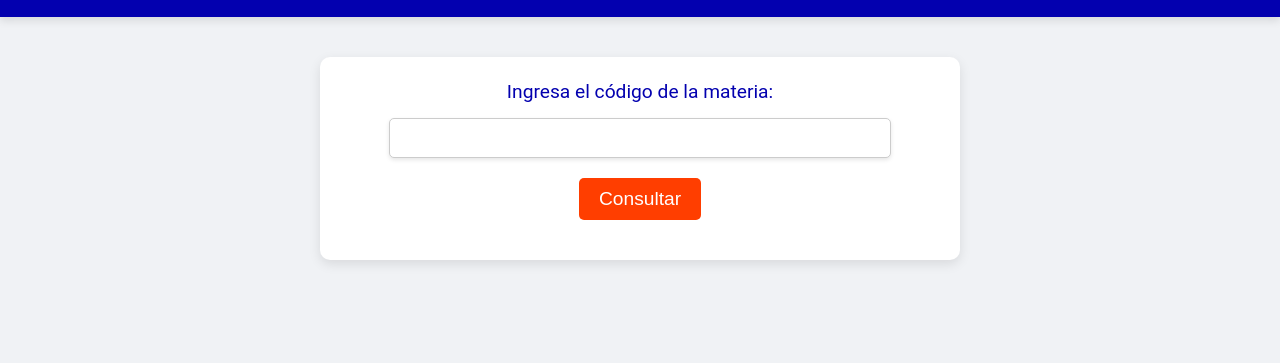
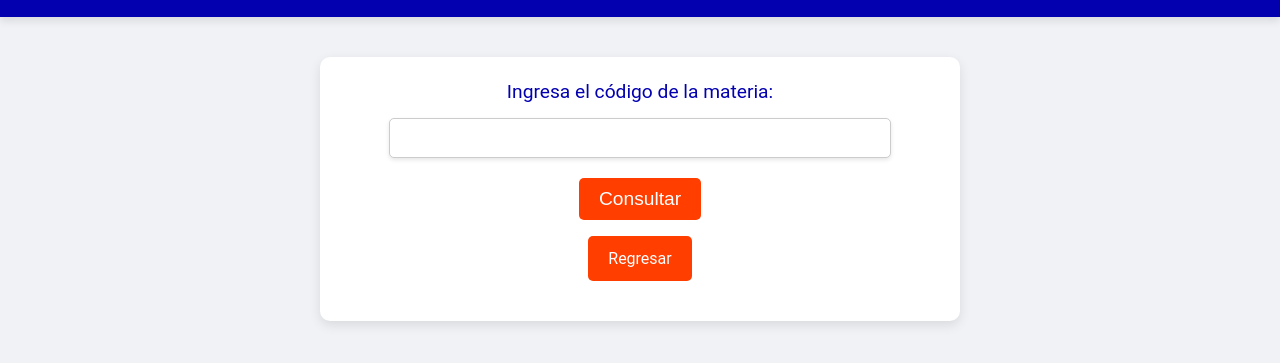
Before and after one commit to Angel290922/ds, a plain HTML site: page Materias.html in a window 1280 px wide. Shown: the part 107-470 px from the top of the page. Drawn offline with Linux system fonts and the light colour scheme.

Commit message:
Update Materias.html

```diff
--- a/Materias.html
+++ b/Materias.html
@@ -16,6 +16,9 @@
             <label for="codigo">Ingresa el código de la materia:</label>
             <input type="text" id="codigo" name="codigo">
             <button type="button" onclick="consultarMateria()">Consultar</button>
+			<ul>
+            	<li><a href="Index.html">Regresar</a></li>
+        	</ul>
         </form>
 
         <div id="resultadoMateria"></div>
```
